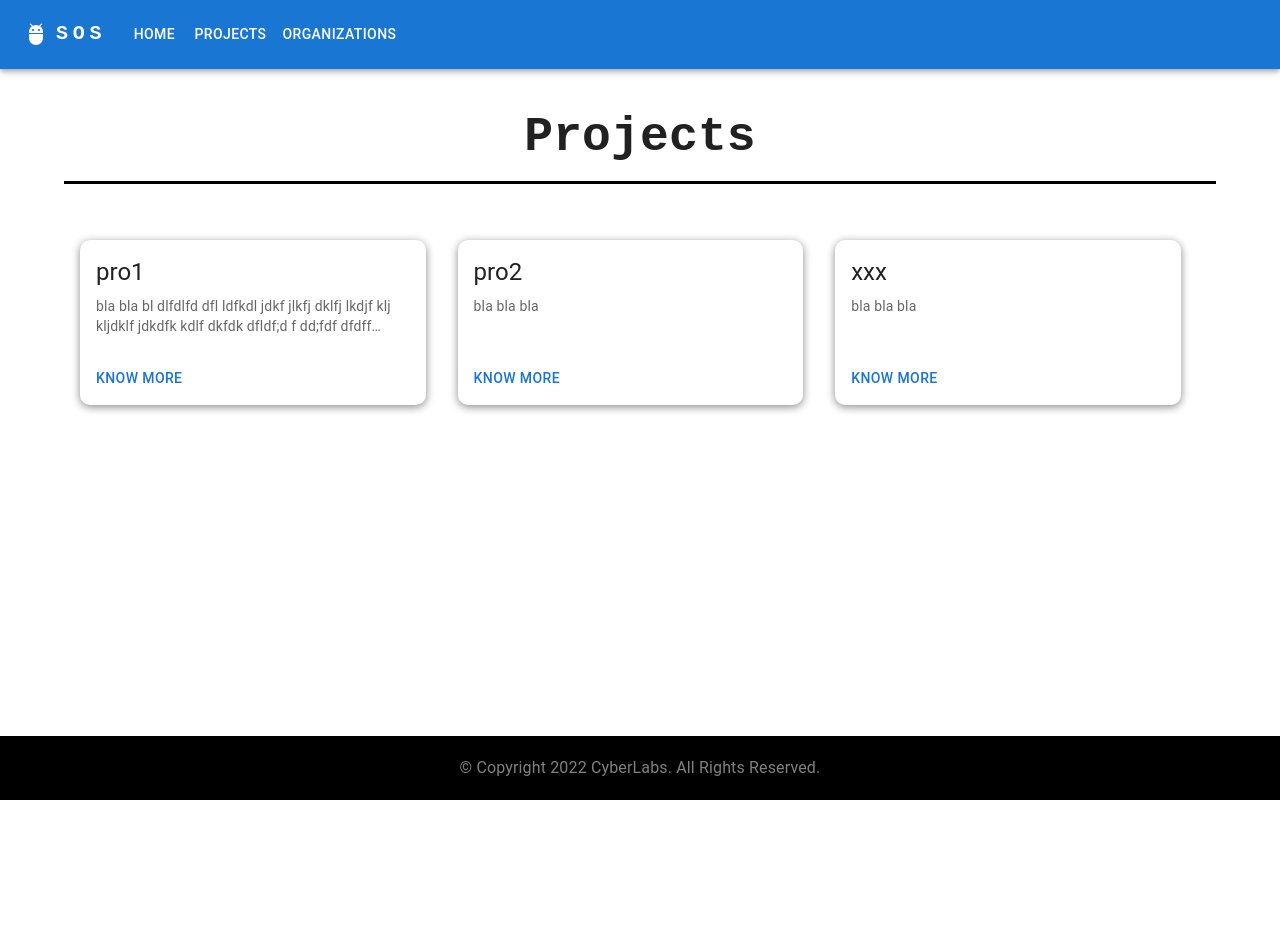
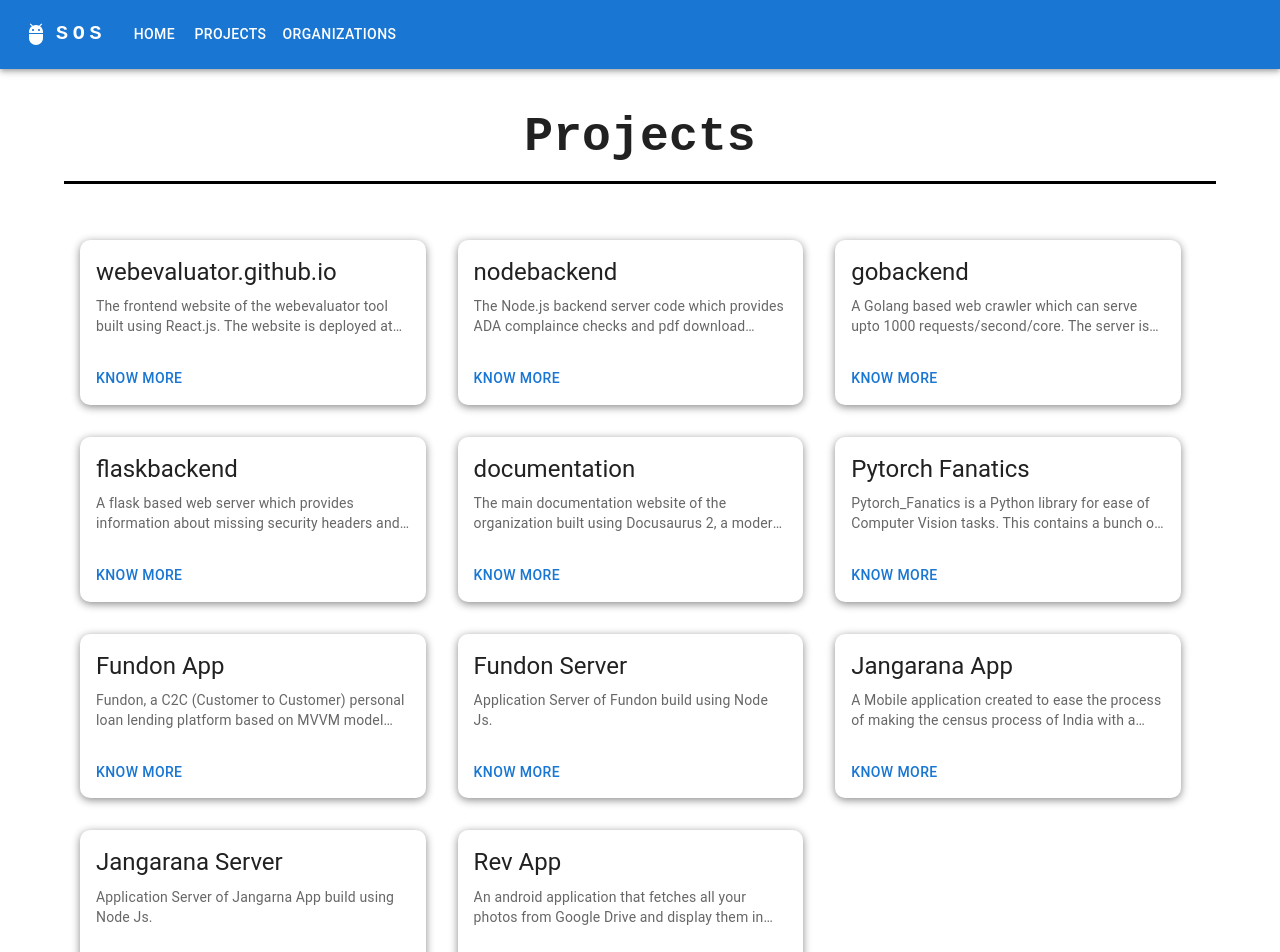
Before and after one commit to Cyber-Labs/sos, a React (Create React App) app: page /sos/projects in a window 1280 px wide. Shown: the top 952 px of the page. Before the commit the page ends 800 px from the top, so only its background shows below. Built offline with nearby package versions, Linux system fonts and the light colour scheme.

Commit message:
added organization and project data
Signed-off-by: Aman Dwivedi <aman.dwivedi5@gmail.com>

```diff
--- a/src/components/Organization.jsx
+++ b/src/components/Organization.jsx
@@ -5,8 +5,8 @@ import ProjectCard from "./ProjectCard";
 import { useState } from "react";
 import { useEffect } from "react";
 import { useParams } from "react-router";
-import organizations from "../data/organizations";
-import projects from "../data/projects";
+import organizations from "../data/orgData";
+import projects from "../data/projectData";
 const Organization = () => {
   const { orgId } = useParams();
 
--- /dev/null
+++ b/src/data/orgData.js
@@ -0,0 +1,30 @@
+
+const orgData = [
+  {
+    id: 1,
+    title: "webevaluator",
+    description: `We are building an advance web crawling tool which tests websites for SSL, Cookies and ADA compliance and also suggests ways to fix them. Some key features of our tool are:
+    , Super fast backend built using Go (1000 requests/second/core)
+    , Provides suggestions to fix the compliance issues and warnings
+    , Score for each category of analysis
+    , Detailed crawling reports can be downloaded in PDF/CSV format`,
+    projects: [101,102,103,104,105]
+  },
+  {
+    id: 2,
+    title: "MLpack404",
+    description: `A bunch of libraries and tools to ease common machine-learning tasks`,
+    projects: [201]
+  },
+  {
+    id: 3,
+    title: "Android Ants",
+    description: `We are building a community to contribute on open source projects like Jangarana , Fundon , Rev etc for the betterment of the society :
+    , Jangarana ( An app to conduct census in much efficient and easy way )
+    , Fundon (  A C2C loan lending application )
+    , Rev ( An app to help students in revision of notes )`,
+    projects: [301, 302, 303, 304, 305]
+  },
+];
+
+export default orgData;
--- a/src/data/organizations.jsx
+++ b/src/data/organizations.jsx
@@ -27,4 +27,3 @@ const makeData = (
 ];
 
 export default organizations;
-  //import {data} from './file'
--- /dev/null
+++ b/src/data/projectData.js
@@ -0,0 +1,115 @@
+
+const projectData = [
+  {
+    id: 101,
+    orgId: 1,
+    title: "webevaluator.github.io",
+    organization: "webevaluator",
+    description: `The frontend website of the webevaluator tool built using React.js. The website is deployed at https://webevaluator.github.io/`,
+    techstacks: ["javascript", "react", "html", "css"],
+    github: "https://github.com/webevaluator/webevaluator.github.io",
+    slack: "https://join.slack.com/t/webevaluator/shared_invite/zt-1i6rwnif9-hPh9fyg4ZZSpfI79d4hfbA",
+  },
+  {
+    id: 102,
+    orgId: 1,
+    title: "nodebackend",
+    organization: "webevaluator",
+    description: `The Node.js backend server code which provides ADA complaince checks and pdf download option. The server is deployed online at https://webevaluator.onrender.com/api/status`,
+    techstacks: ["javascript", "node.js", "express", "mongodb", "ejs", "puppeteer"],
+    github: "https://github.com/webevaluator/nodebackend",
+    slack: "https://join.slack.com/t/webevaluator/shared_invite/zt-1i6rwnif9-hPh9fyg4ZZSpfI79d4hfbA",
+  },
+  {
+    id: 103,
+    orgId: 1,
+    title: "gobackend",
+    organization: "webevaluator",
+    description: `A Golang based web crawler which can serve upto 1000 requests/second/core. The server is deployed online at https://gowebevaluator.onrender.com/status`,
+    techstacks: ["go"],
+    github: "https://github.com/webevaluator/gobackend",
+    slack: "https://join.slack.com/t/webevaluator/shared_invite/zt-1i6rwnif9-hPh9fyg4ZZSpfI79d4hfbA",
+  },
+  {
+    id: 104,
+    orgId: 1,
+    title: "flaskbackend",
+    organization: "webevaluator",
+    description: `A flask based web server which provides information about missing security headers and SSL certificate. The server is deployed online at https://flask-backend-aman-codes.vercel.app/status`,
+    techstacks: ["python", "flask"],
+    github: "https://github.com/webevaluator/flaskbackend",
+    slack: "https://join.slack.com/t/webevaluator/shared_invite/zt-1i6rwnif9-hPh9fyg4ZZSpfI79d4hfbA",
+  },
+  {
+    id: 105,
+    orgId: 1,
+    title: "documentation",
+    organization: "webevaluator",
+    description: `The main documentation website of the organization built using Docusaurus 2, a modern static website generator. The website is deployed at https://webevaluator.github.io/documentation`,
+    techstacks: ["markdown", "react", "javascript"],
+    github: "https://github.com/webevaluator/documentation",
+    slack: "https://join.slack.com/t/webevaluator/shared_invite/zt-1i6rwnif9-hPh9fyg4ZZSpfI79d4hfbA",
+  },
+  {
+    id: 201,
+    orgId: 2,
+    title: "Pytorch Fanatics",
+    organization: "MLpack404",
+    description: `Pytorch_Fanatics is a Python library for ease of Computer Vision tasks. This contains a bunch of various tools which will help to create customized codes to train CV models. This includes the implementation of Dataloader Class, LR Finder, EarlyStopping, training, logger and a bunch of valuable tools.`,
+    techstacks: ["python", "pytorch", "machine learning", "ml"],
+    github: "https://github.com/MLpack404/pytorch_fanatics",
+    slack: "https://join.slack.com/t/slack-lif3240/shared_invite/zt-1j3mtvccg-M54CV3v5y0y5wFIB_bgJvg",
+  },
+  {
+    id: 301,
+    orgId: 3,
+    title: "Fundon App",
+    organization: "Android Ants",
+    description: `Fundon, a C2C (Customer to Customer) personal loan lending platform based on MVVM model which can be used to request loans from other users on the application and can also lend money to them.`,
+    techstacks: ["android", "java", "xml"],
+    github: "https://github.com/Android-Ants/Fundon-App",
+    slack: "https://join.slack.com/t/android-ants-world/shared_invite/zt-1iyne8g29-AU4iSmZoNuOsCPLngn4LCw",
+  },
+  {
+    id: 302,
+    orgId: 3,
+    title: "Fundon Server",
+    organization: "Android Ants",
+    description: `Application Server of Fundon build using Node Js.`,
+    techstacks: ["javascript", "node.js"],
+    github: "https://github.com/Android-Ants/FundonBackend",
+    slack: "https://join.slack.com/t/android-ants-world/shared_invite/zt-1iyne8g29-AU4iSmZoNuOsCPLngn4LCw",
+  },
+  {
+    id: 303,
+    orgId: 3,
+    title: "Jangarana App",
+    organization: "Android Ants",
+    description: `A Mobile application created to ease the process of making the census process of India with a higher efficiency.`,
+    techstacks: ["android", "java", "xml"],
+    github: "https://github.com/Android-Ants/Jangarana-App",
+    slack: "https://join.slack.com/t/android-ants-world/shared_invite/zt-1iyne8g29-AU4iSmZoNuOsCPLngn4LCw",
+  },
+  {
+    id: 304,
+    orgId: 3,
+    title: "Jangarana Server",
+    organization: "Android Ants",
+    description: `Application Server of Jangarna App build using Node Js.`,
+    techstacks: ["javascript", "node.js"],
+    github: "https://github.com/Android-Ants/JangaranaServer",
+    slack: "https://join.slack.com/t/android-ants-world/shared_invite/zt-1iyne8g29-AU4iSmZoNuOsCPLngn4LCw",
+  },
+  {
+    id: 305,
+    orgId: 3,
+    title: "Rev App",
+    organization: "Android Ants",
+    description: `An android application that fetches all your photos from Google Drive and display them in random fashion.`,
+    techstacks: ["android", "java", "xml", "firebase"],
+    github: "https://github.com/Android-Ants/Rev-App",
+    slack: "https://join.slack.com/t/android-ants-world/shared_invite/zt-1iyne8g29-AU4iSmZoNuOsCPLngn4LCw",
+  },
+];
+
+export default projectData;
--- a/src/pages/Organizations.page.jsx
+++ b/src/pages/Organizations.page.jsx
@@ -1,6 +1,6 @@
 import React from "react";
 import Heading from "../components/Heading";
-import organizations from "../data/organizations";
+import organizations from "../data/orgData";
 import OrganizationCard from "../components/OrganizationCard";
 import { Container, Grid } from "@mui/material";
 const Organizations = () => {
--- a/src/pages/Projects.page.jsx
+++ b/src/pages/Projects.page.jsx
@@ -2,7 +2,7 @@ import { Grid, Container } from "@mui/material";
 import React from "react";
 import Heading from "../components/Heading";
 import ProjectCard from "../components/ProjectCard";
-import projects from "../data/projects";
+import projects from "../data/projectData";
 const Projects = () => {
   return (
     <>
```
Lines whose indentation alone changed are shown as unchanged.
